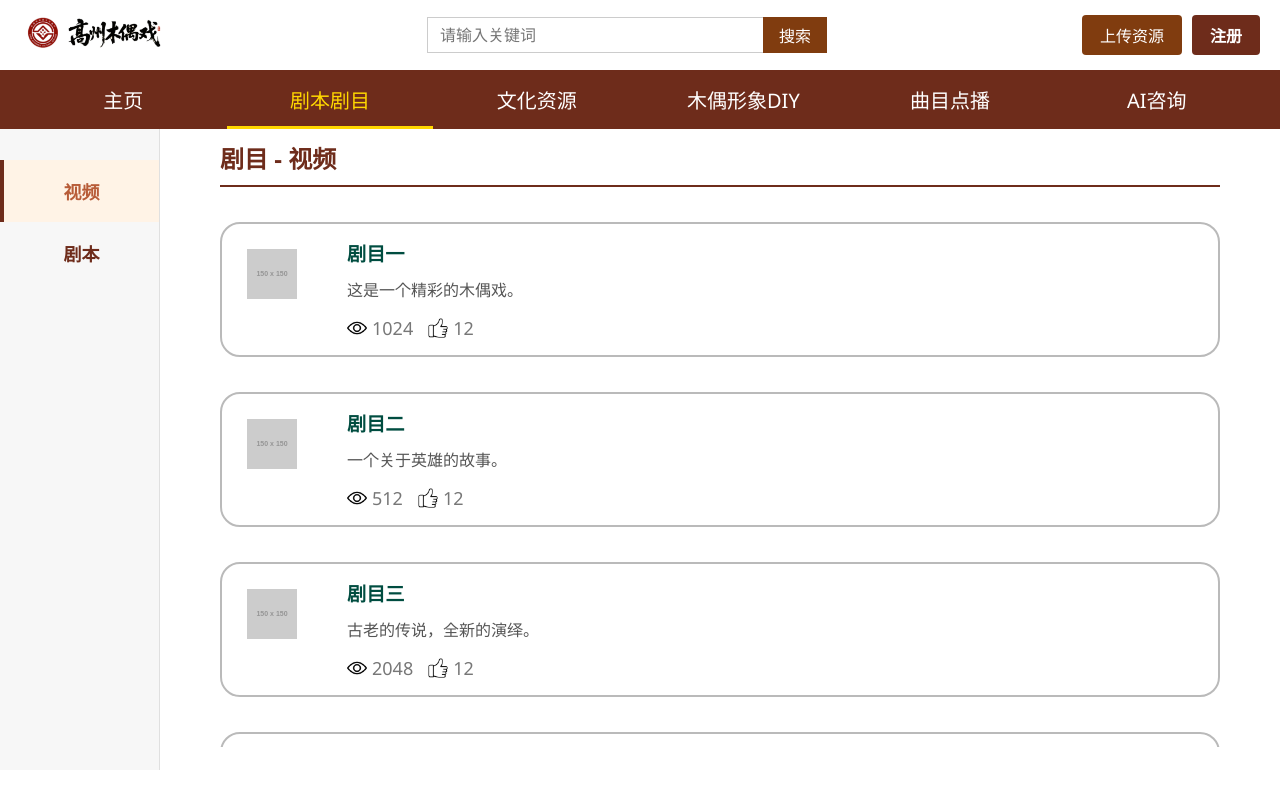
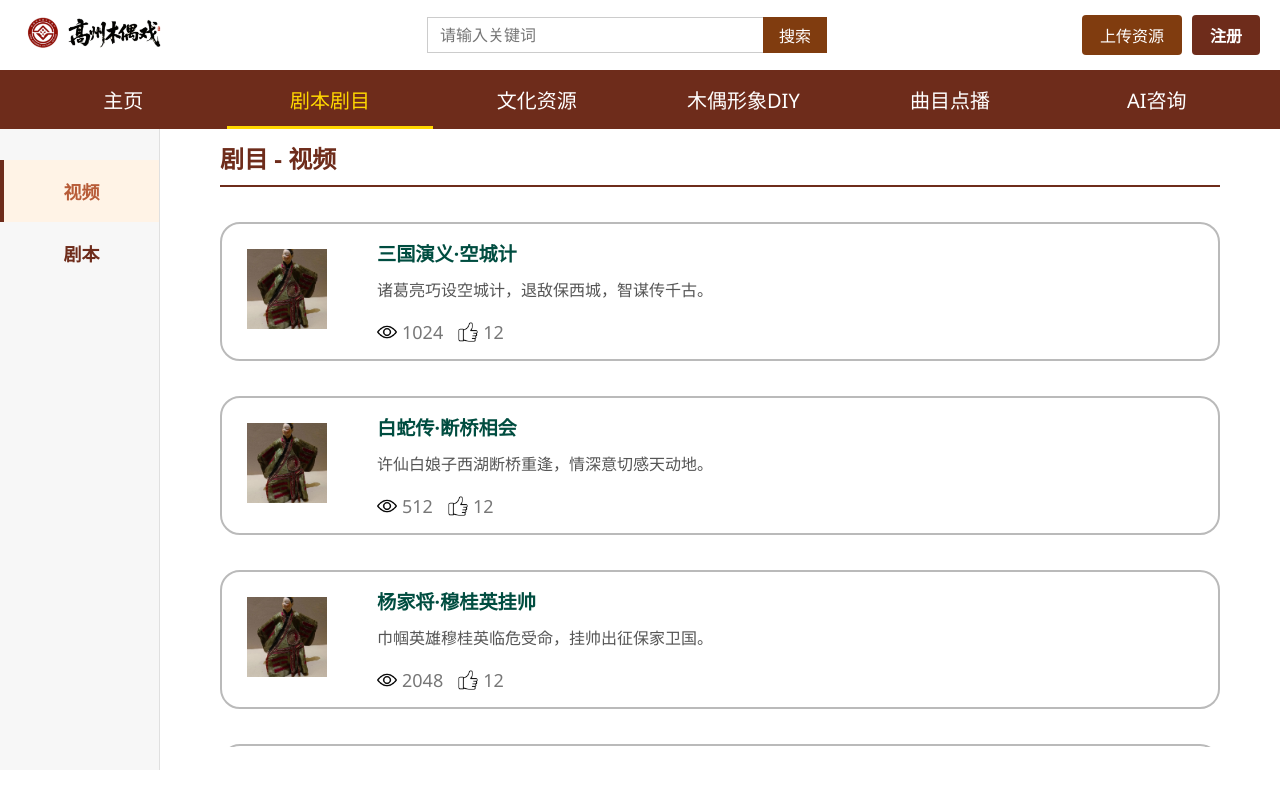
Before and after one commit to wenpeichen419/front-puppet, a Vue app: page /scripts/video in a window 1280 px wide. Built offline with nearby package versions, Linux system fonts and the light colour scheme; no server answers; the HTML template or start-up script is replaced by a standard one.

Commit message:
new commit

```diff
--- a/src/views/Home.vue
+++ b/src/views/Home.vue
@@ -1,6 +1,6 @@
 <template>
   <div id="home-page">
-    <el-carousel style="height: 500px; margin: 10px;">
+    <el-carousel style="height: 500px; margin: 20px;">
       <el-carousel-item v-for="(img, idx) in carouselImages" :key="idx" style="height: 500px;">
         <img :src="img" alt="Puppet show" style="width: 100%; border-radius: 8px; height: 100%;">
       </el-carousel-item>
--- a/src/views/ScriptsVideo.vue
+++ b/src/views/ScriptsVideo.vue
@@ -27,10 +27,10 @@ import { useRouter } from 'vue-router';
 
 const router = useRouter();
 const scripts = ref([
-  { id: 1, title: '剧目一', description: '这是一个精彩的木偶戏。', coverUrl: 'https://via.placeholder.com/150', views: 1024, likes: 12 },
-  { id: 2, title: '剧目二', description: '一个关于英雄的故事。', coverUrl: 'https://via.placeholder.com/150', views: 512, likes: 12 },
-  { id: 3, title: '剧目三', description: '古老的传说，全新的演绎。', coverUrl: 'https://via.placeholder.com/150', views: 2048, likes: 12 },
-  { id: 4, title: '剧目四', description: '哇哈哈牛奶', coverUrl: 'https://via.placeholder.com/150', views: 2048, likes: 12 }
+  { id: 1, title: '三国演义·空城计', description: '诸葛亮巧设空城计，退敌保西城，智谋传千古。', coverUrl: new URL('../assets/puppet-default.jpeg', import.meta.url).href, views: 1024, likes: 12 },
+  { id: 2, title: '白蛇传·断桥相会', description: '许仙白娘子西湖断桥重逢，情深意切感天动地。', coverUrl: new URL('../assets/puppet-default.jpeg', import.meta.url).href, views: 512, likes: 12 },
+  { id: 3, title: '杨家将·穆桂英挂帅', description: '巾帼英雄穆桂英临危受命，挂帅出征保家卫国。', coverUrl: new URL('../assets/puppet-default.jpeg', import.meta.url).href, views: 2048, likes: 12 },
+  { id: 4, title: '梁山伯与祝英台', description: '化蝶双飞传佳话，凄美爱情动人心弦。', coverUrl: new URL('../assets/puppet-default.jpeg', import.meta.url).href, views: 2048, likes: 12 }
 ]);
 
 async function fetchScriptsFromBackend(skip = 0, limit = 10) {
@@ -67,7 +67,7 @@ function goToVideo(id: number | string) {
   router.push(`/video/${id}`);
 }
 function handleImgError(event: Event) {
-  (event.target as HTMLImageElement).src = new URL('../assets/image-error.png', import.meta.url).href;
+  (event.target as HTMLImageElement).src = new URL('../assets/puppet-default.jpeg', import.meta.url).href;
 }
 </script>
 
@@ -106,8 +106,8 @@ function handleImgError(event: Event) {
 }
 
 .script-cover img {
-  width: 100px;
-  height: 100px;
+  width: 130px;
+  height: 130px;
   object-fit: cover;
   padding: 25px;
 }
```
Also changed, not shown: src/assets/puppet-default.jpeg (added).
